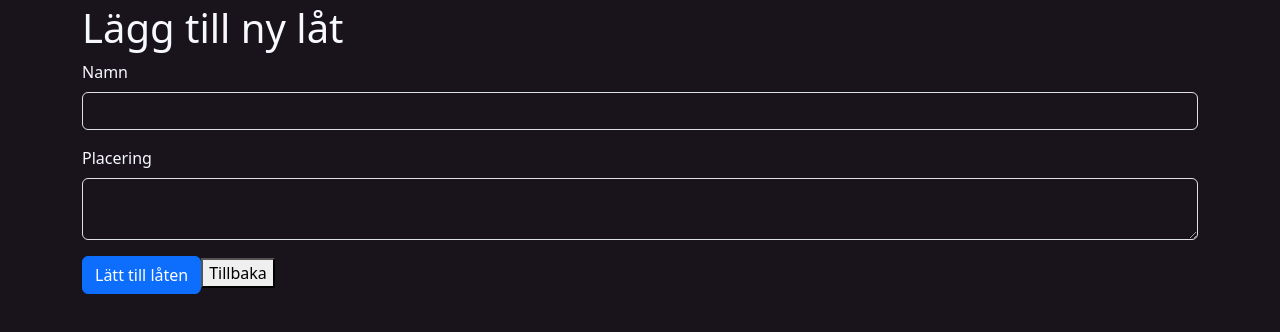
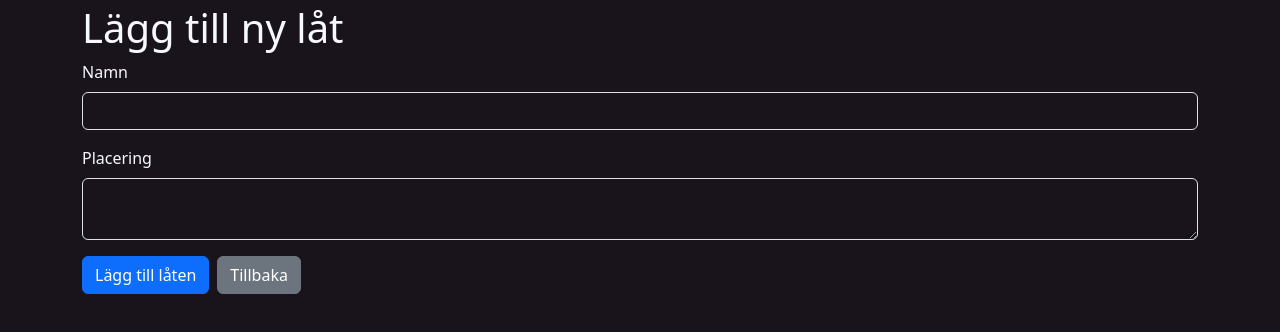
Before and after one commit to JNordstroom/ArtistAssignment, a React (Vite) app in the folder webReact/: page /AddNewSongView/1 in a window 1280 px wide. Shown: the top 332 px of the page. Built offline with nearby package versions, Linux system fonts and the light colour scheme; no server answers.

Commit message:
Updated my form to a react bootstrap form

```diff
--- a/webReact/src/views/AddNewSongView.jsx
+++ b/webReact/src/views/AddNewSongView.jsx
@@ -1,9 +1,10 @@
 import { useState } from 'react';
 import { post } from '../utilsAndHooks/ApiService';
-import { useNavigate, useParams  } from 'react-router-dom';
+import { useNavigate, useParams } from 'react-router-dom';
+import { Form, Button } from 'react-bootstrap';
 
 const CreateNewAlbumView = () => {
-  const [formData, setFormData] = useState({ Namn: '', Placering: null, AlbumId: null});
+  const [formData, setFormData] = useState({ Namn: '', Placering: null, AlbumId: null });
   const navigate = useNavigate();
   const { id: albumId } = useParams();
 
@@ -21,7 +22,6 @@ const CreateNewAlbumView = () => {
     console.log(albumId);
     console.log(formData);
     try {
-
       const response = await post('låt/addnewsong', {
         ...formData,
         Namn: formData.Namn,
@@ -34,7 +34,6 @@ const CreateNewAlbumView = () => {
         console.error('Fel vid försök att lägga till låten:', response.error);
       } else {
         alert('Låten tillagd!');
-
         // route back to that the songpage
         navigate(`/Songs/${albumId}`);
       }
@@ -50,43 +49,36 @@ const CreateNewAlbumView = () => {
   return (
     <div>
       <h1>Lägg till ny låt</h1>
-      <form onSubmit={handleSubmit}>
-        <div className="mb-3">
-          <label htmlFor="Namn" className="form-label">
-            Namn
-          </label>
-          <input
+      <Form onSubmit={handleSubmit}>
+        <Form.Group className="mb-3" controlId="Namn">
+          <Form.Label>Namn</Form.Label>
+          <Form.Control
             type="text"
-            className="form-control"
-            id="Namn"
             name="Namn"
             value={formData.Namn}
             onChange={handleChange}
             required
           />
-        </div>
+        </Form.Group>
 
-
-        <div className="mb-3">
-          <label htmlFor="Placering" className="form-label">
-            Placering
-          </label>
-          <textarea
-            className="form-control"
-            id="Placering"
+        <Form.Group className="mb-3" controlId="Placering">
+          <Form.Label>Placering</Form.Label>
+          <Form.Control
+            as="textarea"
             name="Placering"
             value={formData.Placering}
             onChange={handleChange}
             required
-          ></textarea>
-        </div>
+          />
+        </Form.Group>
 
-
-        <button type="submit" className="btn btn-primary">
-          Lätt till låten
-        </button>
-        <button onClick={goBack}>Tillbaka</button>
-      </form>
+        <Button type="submit" variant="primary" style={{ marginRight: '0.5rem' }}>
+          Lägg till låten
+        </Button>
+        <Button variant="secondary" onClick={goBack} className="mr-x">
+          Tillbaka
+        </Button>
+      </Form>
     </div>
   );
 };
```
